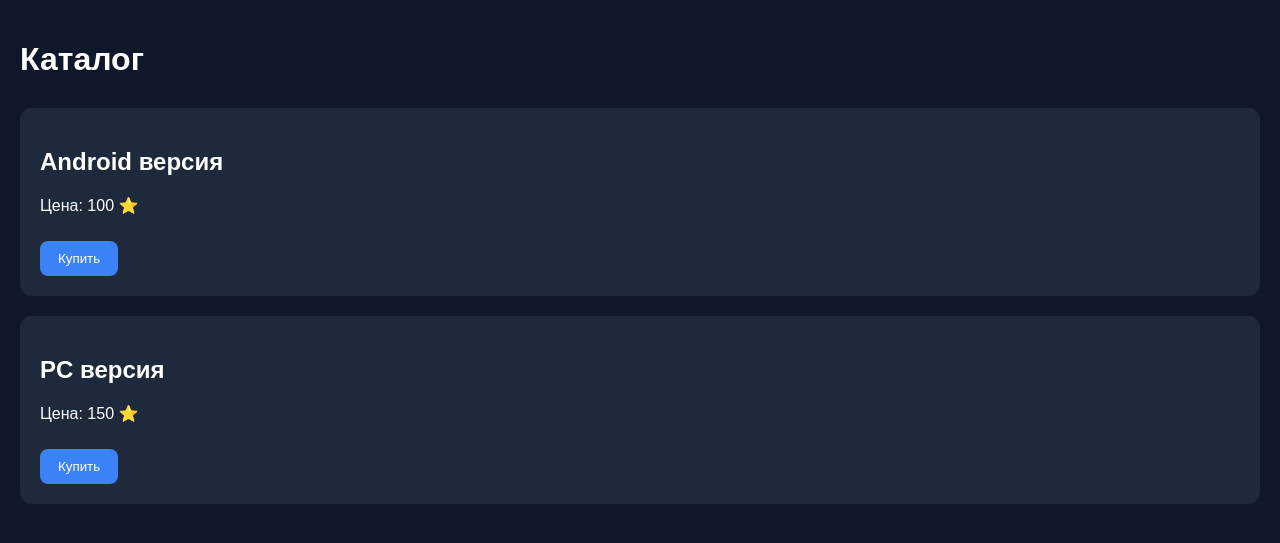
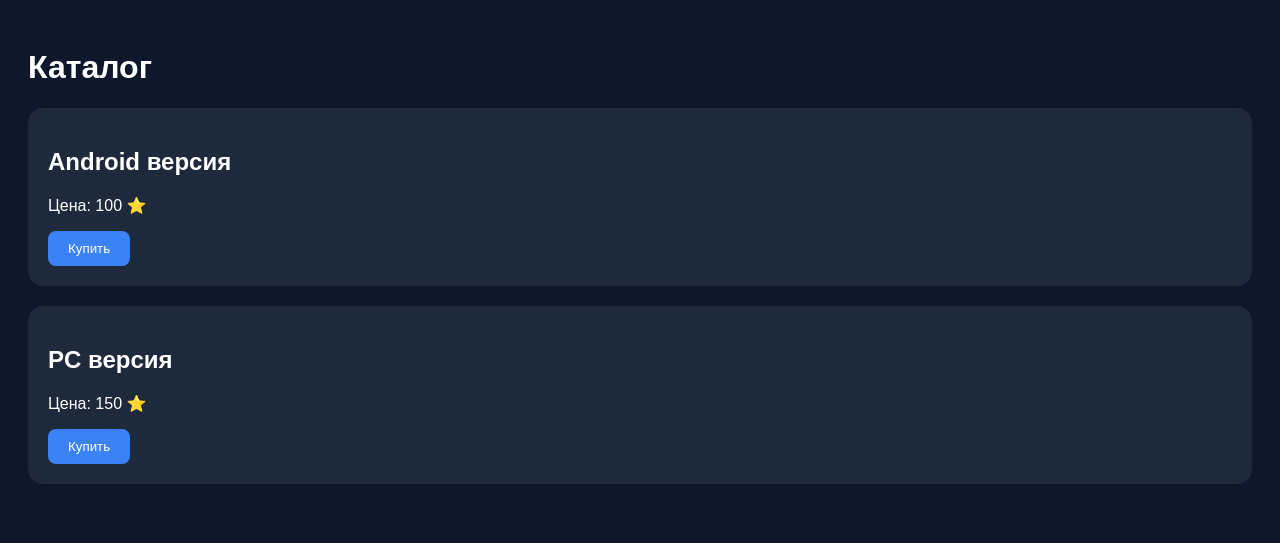
Before and after one commit to pubgvyx-blip/myshop-webapp, a Flask app: page / in a window 1280 px wide. Shown: the top 543 px of the page. Run offline with Flask 3, Linux system fonts and the light colour scheme; some libraries are stand-ins or nearby versions.

Commit message:
Update index.html

```diff
--- a/templates/index.html
+++ b/templates/index.html
@@ -1,44 +1,34 @@
 <!DOCTYPE html>
-<html lang="ru">
+<html>
 <head>
     <meta charset="UTF-8">
     <title>Каталог</title>
-    <meta name="viewport" content="width=device-width, initial-scale=1.0">
-
-    <!-- Telegram WebApp -->
     <script src="https://telegram.org/js/telegram-web-app.js"></script>
-
     <style>
         body {
-            margin: 0;
-            padding: 20px;
-            font-family: Arial, sans-serif;
             background: #0f172a;
             color: white;
-        }
-
-        h1 {
-            margin-bottom: 30px;
+            font-family: Arial;
+            padding: 20px;
         }
 
         .card {
             background: #1e293b;
             padding: 20px;
-            border-radius: 12px;
+            border-radius: 15px;
             margin-bottom: 20px;
         }
 
-        .btn {
+        button {
             background: #3b82f6;
+            color: white;
             border: none;
-            padding: 10px 18px;
+            padding: 10px 20px;
             border-radius: 8px;
-            color: white;
             cursor: pointer;
-            margin-top: 10px;
         }
 
-        .btn:hover {
+        button:hover {
             opacity: 0.9;
         }
     </style>
@@ -50,28 +40,21 @@
 <div class="card">
     <h2>Android версия</h2>
     <p>Цена: 100 ⭐</p>
-    <button class="btn" onclick="buy('android', 100)">Купить</button>
+    <button onclick="buy('android')">Купить</button>
 </div>
 
 <div class="card">
     <h2>PC версия</h2>
     <p>Цена: 150 ⭐</p>
-    <button class="btn" onclick="buy('pc', 150)">Купить</button>
+    <button onclick="buy('pc')">Купить</button>
 </div>
 
 <script>
     const tg = window.Telegram.WebApp;
     tg.expand();
 
-    function buy(product, price) {
-        if (tg) {
-            tg.sendData(JSON.stringify({
-                product: product,
-                price: price
-            }));
-        } else {
-            alert("Telegram WebApp не обнаружен");
-        }
+    function buy(product) {
+        tg.sendData(product);
     }
 </script>
 
```
